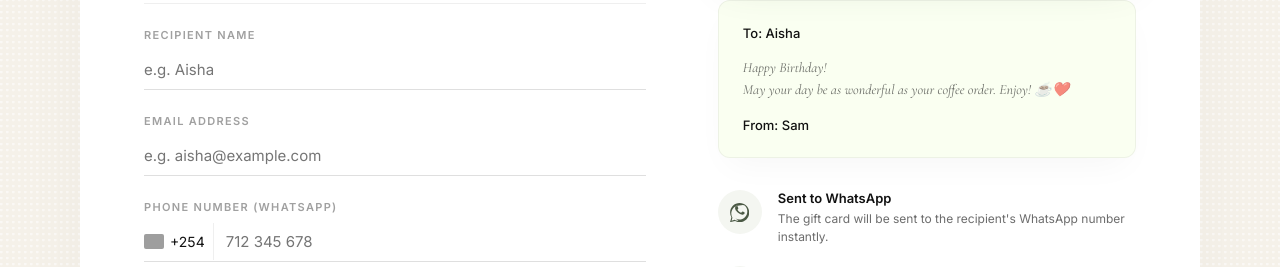
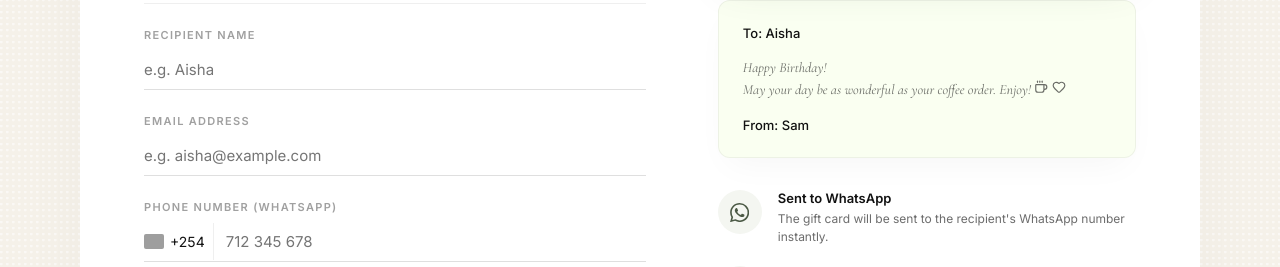
Before and after one commit to Seifudinsec/vanilla, a Next.js app: page /gift-card in a window 1280 px wide. Shown: the part 991-1258 px from the top of the page. Built offline with nearby package versions, Linux system fonts and the light colour scheme; grey boxes are pictures that could not be loaded.

Commit message:
feat(gift-card): enhance personal message preview with icons
Update the default personal message in the gift card preview to use
Lucide icons (Coffee and Heart) instead of plain text emojis, and
improve the formatting with a line break for better visual presentation.

```diff
--- a/app/gift-card/page.tsx
+++ b/app/gift-card/page.tsx
@@ -4,6 +4,7 @@
 import Nav from '@/components/Nav';
 import Footer from '@/components/Footer';
 import { DotLottieReact } from '@lottiefiles/dotlottie-react';
+import { Coffee, Heart, Leaf } from 'lucide-react';
 
 export default function GiftCardPage() {
   // Amount States
@@ -152,7 +153,7 @@
     ),
     WhatsApp: () => (
       <svg width="1.2em" height="1.2em" viewBox="0 0 24 24" fill="currentColor">
-        <path d="M.057 24l1.687-6.163c-1.041-1.804-1.588-3.849-1.587-5.946C.06 5.348 5.397.01 12.008.01c3.202.001 6.212 1.246 8.477 3.514 2.266 2.268 3.507 5.28 3.505 8.484-.004 6.657-5.34 11.997-11.953 11.997-2.005-.001-3.973-.502-5.724-1.455L0 24zm6.59-4.846c1.665.989 3.3 1.503 4.94 1.505 5.548 0 10.064-4.512 10.068-10.066.002-2.69-1.043-5.22-2.943-7.12S14.39 3.01 11.702 3.01c-5.552 0-10.069 4.513-10.073 10.067-.001 1.887.494 3.73 1.433 5.372L1.968 22.07l3.8-1.246c1.378.75 2.784 1.33 4.879 1.33zm11.233-7.518c-.301-.15-1.78-.879-2.056-.979-.275-.1-.475-.15-.675.15-.2.3-.775.979-.95 1.179-.175.2-.35.225-.65.075-.3-.15-1.265-.467-2.41-1.488-.89-.794-1.49-1.775-1.665-2.075-.175-.3-.019-.463.13-.612.135-.135.3-.35.45-.525.15-.175.2-.3.3-.5.1-.2.05-.375-.025-.525-.075-.15-.675-1.625-.925-2.225-.244-.588-.492-.51-.675-.52-.172-.007-.368-.009-.565-.009-.196 0-.517.074-.787.374-.27.3-1.03 1.007-1.03 2.457 0 1.45 1.055 2.85 1.2 3.05.145.2 2.073 3.167 5.023 4.442.702.303 1.25.485 1.677.62.704.223 1.345.192 1.85.117.564-.083 1.78-.727 2.03-1.429.25-.701.25-1.3.175-1.429-.075-.13-.275-.2-.575-.35z" />
+        <path d="M17.472 14.382c-.297-.149-1.758-.867-2.03-.967-.273-.099-.471-.148-.67.15-.197.297-.767.966-.94 1.164-.173.199-.347.223-.644.075-.297-.15-1.255-.463-2.39-1.475-.883-.788-1.48-1.761-1.653-2.059-.173-.297-.018-.458.13-.606.134-.133.298-.347.446-.52.149-.174.198-.298.298-.497.099-.198.05-.371-.025-.52-.075-.149-.669-1.612-.916-2.207-.242-.579-.487-.5-.669-.51-.173-.008-.371-.01-.57-.01-.198 0-.52.074-.792.372-.272.297-1.04 1.016-1.04 2.479 0 1.462 1.065 2.875 1.213 3.074.149.198 2.096 3.2 5.077 4.487.709.306 1.262.489 1.694.625.712.227 1.36.195 1.871.118.571-.085 1.758-.719 2.006-1.413.248-.694.248-1.289.173-1.413-.074-.124-.272-.198-.57-.347m-5.421 7.403h-.004a9.87 9.87 0 01-5.031-1.378l-.361-.214-3.741.982.998-3.648-.235-.374a9.86 9.86 0 01-1.51-5.26c.001-5.45 4.436-9.884 9.888-9.884 2.64 0 5.122 1.03 6.988 2.898a9.825 9.825 0 012.893 6.994c-.003 5.45-4.437 9.884-9.885 9.884m8.413-18.297A11.815 11.815 0 0012.049 0C5.463 0 .16 5.306.157 11.892c0 2.096.547 4.142 1.588 5.945L.057 24l6.305-1.654a11.882 11.882 0 005.683 1.448h.005c6.554 0 11.89-5.306 11.893-11.893a11.821 11.821 0 00-3.48-8.413Z" />
       </svg>
     ),
     Mail: () => (
@@ -739,8 +740,12 @@
                   <div className="visual-note-preview-box">
                     <div className="note-recipient">To: {recipientName || 'Aisha'}</div>
                     <div className="note-body">
-                      {personalMessage ||
-                        "Happy Birthday!\nMay your day be as wonderful as your coffee order. Enjoy! ☕❤️"}
+                      {personalMessage || (
+                        <>
+                          Happy Birthday!<br />
+                          May your day be as wonderful as your coffee order. Enjoy! <Coffee size={14} /> <Heart size={14} />
+                        </>
+                      )}
                     </div>
                     <div className="note-sender">From: {yourName || 'Sam'}</div>
                   </div>
@@ -789,7 +794,7 @@
           <div className="features-grid">
             <div className="feature-box">
               <div className="feature-icon-wrapper">
-                ☕
+                <Coffee size={26} />
               </div>
               <div className="feature-text">
                 <h4>More than just coffee</h4>
@@ -799,7 +804,7 @@
 
             <div className="feature-box">
               <div className="feature-icon-wrapper">
-                ♡
+                <Heart size={26} />
               </div>
               <div className="feature-text">
                 <h4>Always a good idea</h4>
@@ -809,7 +814,7 @@
 
             <div className="feature-box">
               <div className="feature-icon-wrapper">
-                🍃
+                <Leaf size={26} />
               </div>
               <div className="feature-text">
                 <h4>Beautifully delivered</h4>
```
